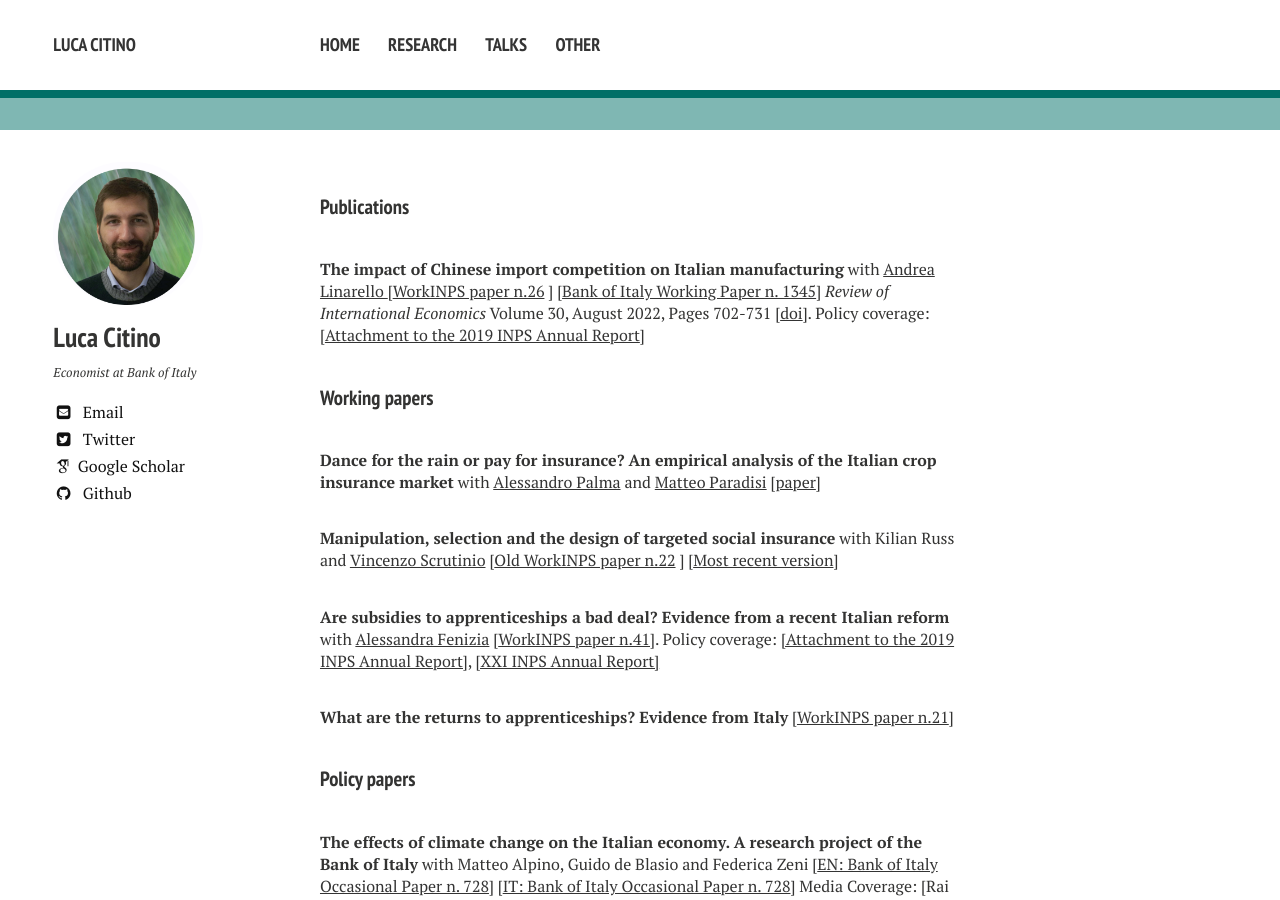
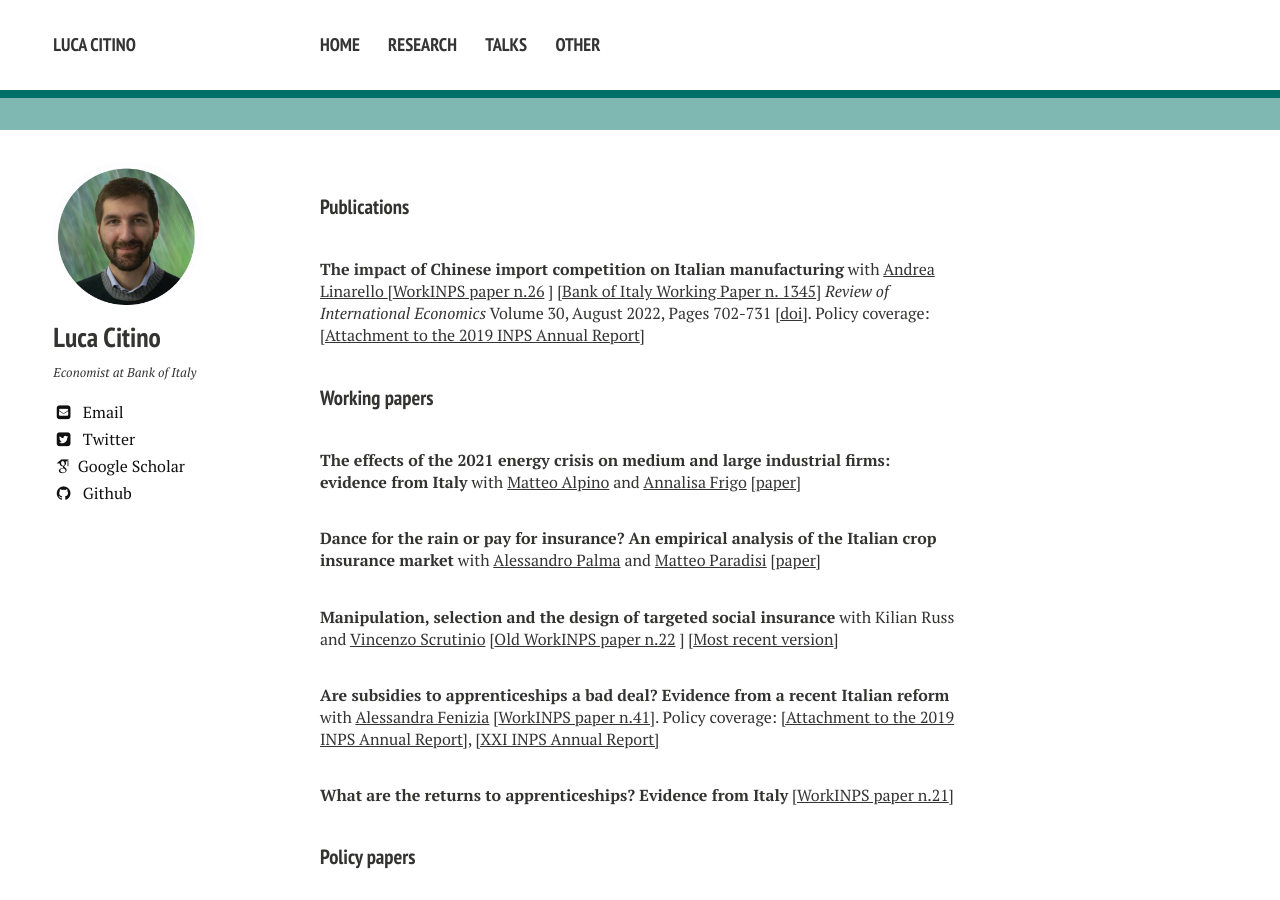
Before and after one commit to luca-citino/luca-citino.github.io, a Jekyll site: the page built from research.md, in a window 1280 px wide and 900 px high. Built offline with Jekyll 4.4.1, drawn with Linux system fonts in a browser that asks for light colours; nearby versions of some CDN libraries; some web fonts are replaced.

Commit message:
Update research.md

```diff
--- a/research.md
+++ b/research.md
@@ -9,6 +9,8 @@ title: Research
 
 
 #### Working papers
+
+**The effects of the 2021 energy crisis on medium and large industrial firms: evidence from Italy** with <a href="https://sites.google.com/site/alpinomtt">Matteo Alpino</a> and <a href="https://annalisafrigo.weebly.com/">Annalisa Frigo</a> [<a href="">paper</a>]
 
 **Dance for the rain or pay for insurance? An empirical analysis of the Italian crop insurance market** with <a href="https://sites.google.com/view/alessandropalma/home">Alessandro Palma</a> and <a href="https://www.matteoparadisi.com/">Matteo Paradisi</a> [<a href="https://luca-citino.github.io/docs/CPP_dance_for_the_rain.pdf">paper</a>]
 
```
